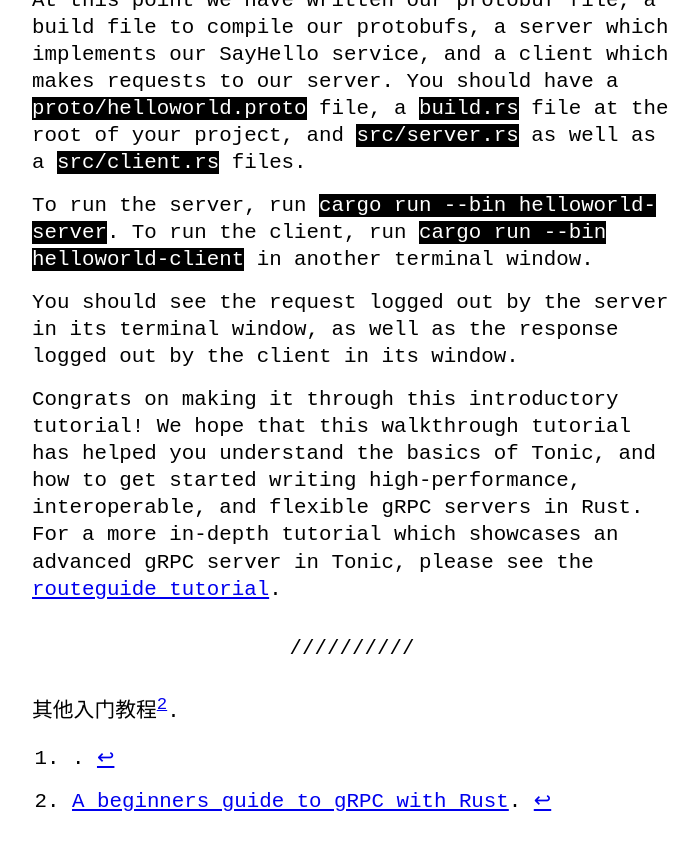
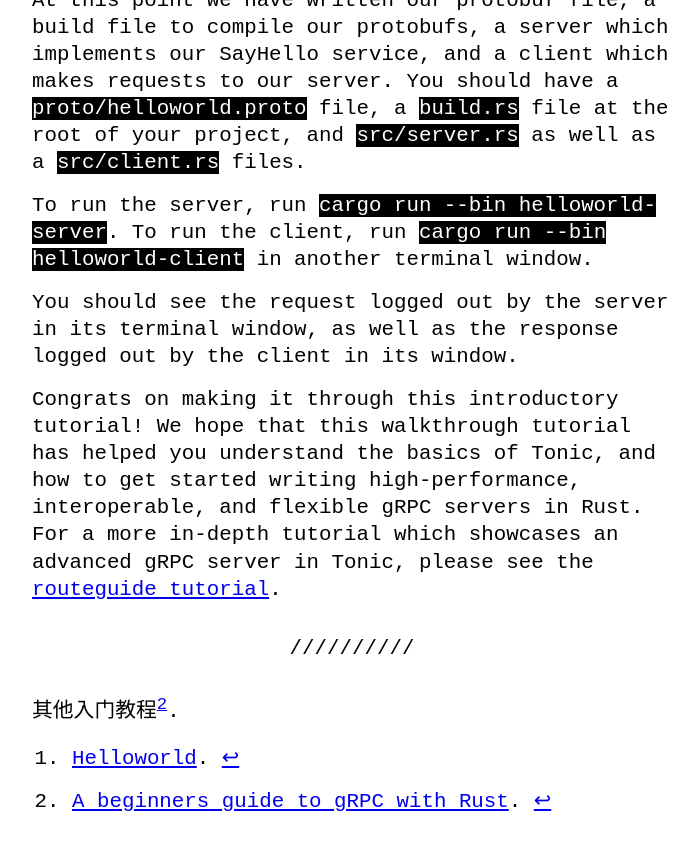
Before and after one commit to zTgx/zTgx.github.io, a Jekyll site: the page built from _posts/2021-05-30-0123.md, in a window 1280 px wide and 900 px high, scrolled down 11299 px. Shown: the top 850 px of the window, without its empty margins (288-986 px from the left). Built offline with Jekyll 4.4.1, drawn with Linux system fonts in a browser that asks for light colours.

Commit message:
fix: update

```diff
--- a/_posts/2021-05-30-0123.md
+++ b/_posts/2021-05-30-0123.md
@@ -340,5 +340,5 @@
 其他入门教程[^2].
 
 
-[^1]: []().
+[^1]: [Helloworld](https://github.com/hyperium/tonic/blob/master/examples/helloworld-tutorial.md).
 [^2]: [A beginners guide to gRPC with Rust](https://dev.to/anshulgoyal15/a-beginners-guide-to-grpc-with-rust-3c7o).
```
